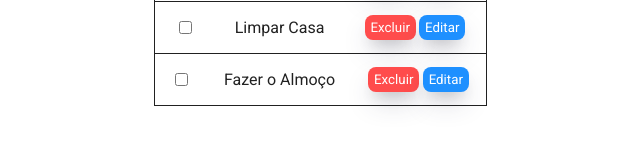
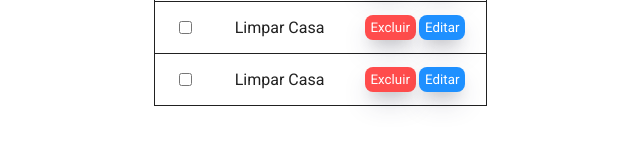
Before and after one commit to joaoviccardoso/To-do-ListReact, a React (Vite) app in the folder ToDo-ListReact/: page / in a window 1280 px wide. Shown: the part 480-626 px from the top of the page, without its empty margins (320-960 px from the left). Built offline with nearby package versions, Linux system fonts and the light colour scheme.

Commit message:
altarado o array simples de text para um array com objetos

```diff
--- a/ToDo-ListReact/src/App.jsx
+++ b/ToDo-ListReact/src/App.jsx
@@ -6,20 +6,29 @@ import Tarefas from './componentes/tarefas'
 import { useState } from 'react'
 
 function App() {
-  let [tarefas, setTarefas] = useState(['Fazer lição', 'Limpar Casa', 'Fazer o Almoço'])
+  let [tarefas, setTarefas] = useState([
+    { id: 0, titulo:'Fazer lição', concluida: false },
+    { id: 1, titulo:'Limpar Casa', concluida: false},
+    { id: 2, titulo:'Limpar Casa', concluida: false},
+  ])
   const [editarTarefa, setEditarTareda] = useState(null)
   const [inputTarefa, setInputTarefa] = useState('');
 
   function mostrarValorInput(){
+    const novoId = tarefas.length > 0 ? tarefas[tarefas.length - 1].id + 1 : 0
+    console.log(novoId)
+
     if(editarTarefa !== null){
+      console.log(editarTarefa)
       const atualizar = tarefas.map((tarefa, index) => {
+        console.log(index, editarTarefa, inputTarefa, tarefa.id)
         return index === editarTarefa ? inputTarefa : tarefa
       })
-      setTarefas(atualizar)
+      setTarefas({id: editarTarefa, titulo:atualizar, concluida:false})
       console.log(atualizar)
       console.log(tarefas)
     } else{
-      setTarefas([...tarefas, inputTarefa])
+      setTarefas([...tarefas, {id: novoId, titulo: inputTarefa, concluida: false}])
       console.log(tarefas)
     }
 
@@ -30,8 +39,9 @@ function App() {
   }
 
   function adicionarTarefaNoInput(indexParaEditar){
-      setEditarTareda(indexParaEditar)
-      setInputTarefa(tarefas[indexParaEditar])
+    console.log(indexParaEditar)
+      setEditarTareda(tarefas[indexParaEditar].titulo)
+      setInputTarefa(tarefas[indexParaEditar].titulo)
   }
 
   return (
--- a/ToDo-ListReact/src/componentes/tarefas/index.jsx
+++ b/ToDo-ListReact/src/componentes/tarefas/index.jsx
@@ -12,7 +12,7 @@ function Tarefas({tarefas, excluirTarefa, editarTarefa}){
                       type="checkbox"
                       className="input-concluido"
                     />
-                    <p>{tarefa}</p>
+                    <p>{tarefa.titulo}</p>
 
                     <div className='container-btnsEditarExcluir'>
                       <Botao
```
